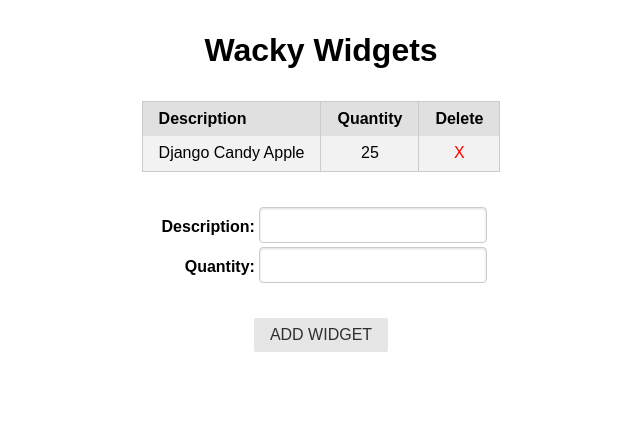
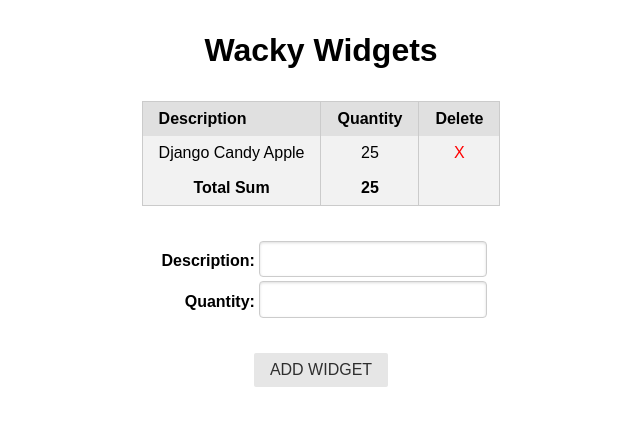
Before and after one commit to irfanahmd/Project-3-Assessment, a Django app: page / in a window 1280 px wide. Shown: the top 426 px of the page, without its empty margins (319-959 px from the left). Run offline with Django 3.2, Linux system fonts and the light colour scheme; data comes from the database, SQL or seed files in the repository; some libraries are stand-ins or nearby versions.

Commit message:
added bonus

```diff
--- a/main_app/templates/index.html
+++ b/main_app/templates/index.html
@@ -39,6 +39,11 @@
         </tr>
         {%endfor%}
       </tbody>
+      <tr>
+        <td style="font-weight: bold">Total Sum</td>
+        <td style="font-weight: bold">{{total_quantity.quantity__sum}}</td>
+        <td></td>
+      </tr>
     </table>
     {%endif%}
 
--- a/main_app/views.py
+++ b/main_app/views.py
@@ -3,14 +3,16 @@ from .models import Widget
 from django.views.generic.edit import CreateView, DeleteView
 from .forms import WidgetForm
 
+from django.db.models import Sum
+
 
 # Create your views here.
-
 
 def home(request):
     widgets = Widget.objects.all()
     form = WidgetForm()
-    return render(request, 'index.html', {'widgets': widgets, 'form': form})
+    total_quantity = Widget.objects.all().aggregate(Sum('quantity'))
+    return render(request, 'index.html', {'widgets': widgets, 'form': form, 'total_quantity': total_quantity})
 
 
 class WidgetCreate(CreateView):
```
